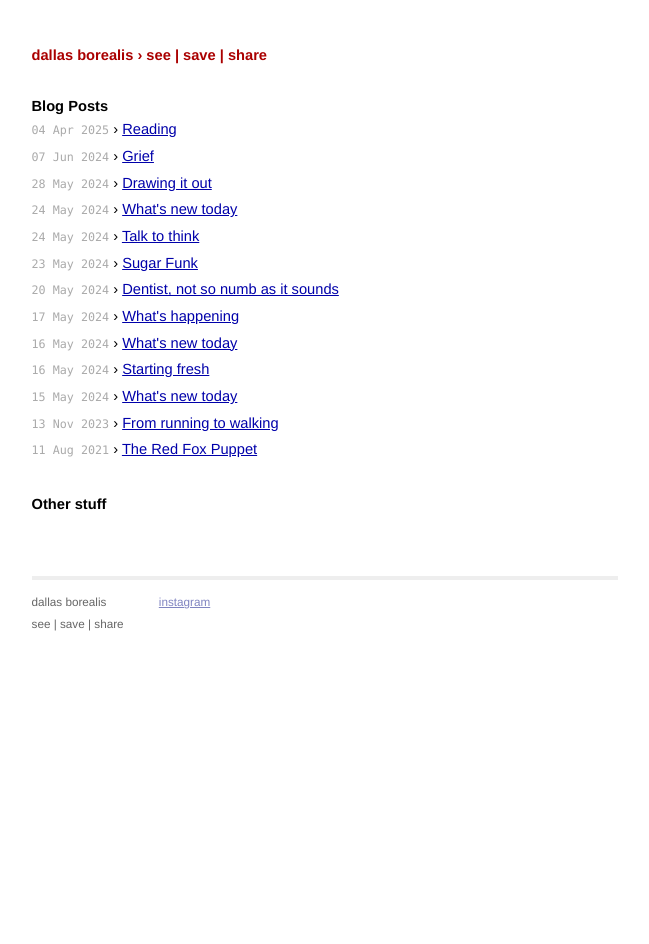
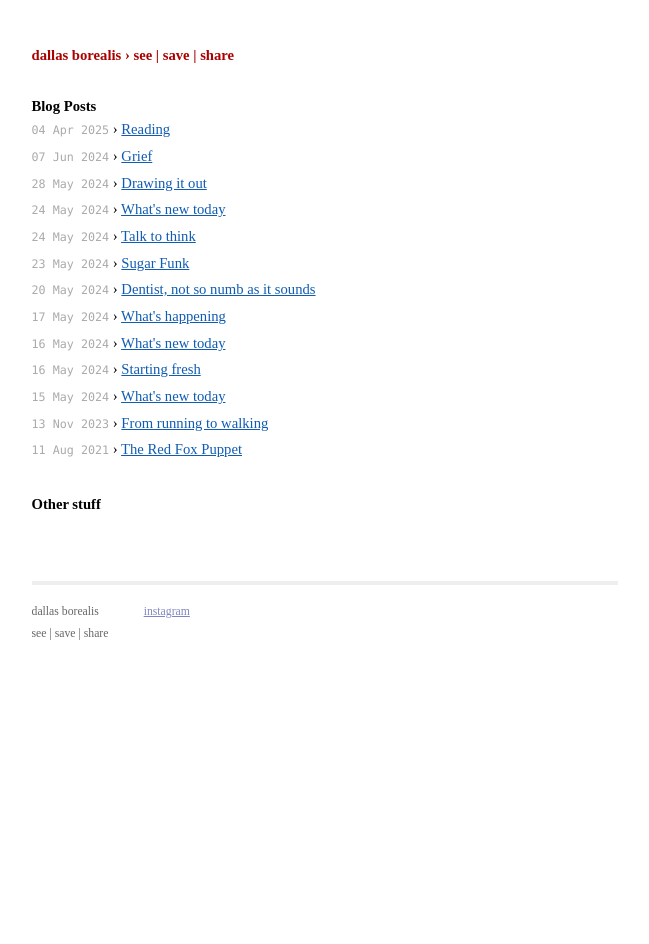
Before and after one commit to dallas-borealis/dallas-borealis.github.io, a Jekyll site: the page built from index.html, in a window 1280 px wide. Shown: the whole page, without its empty margins (315-964 px from the left). Built offline with Jekyll 4.4.1, drawn with Linux system fonts in a browser that asks for light colours.

Commit message:
Update screen.css

```diff
--- a/css/screen.css
+++ b/css/screen.css
@@ -17,7 +17,7 @@ html, body {
 
 body {
   background-color: white;
-  font: 13.34px helvetica, arial, clean, sans-serif;
+  font: 13.34px serif;
   *font-size: small;
   text-align: center;
 }
@@ -31,19 +31,24 @@ h1 {
 }
 
 p {
-  margin: 1em 0;
+  margin-top: 1.375em;
+  margin-bottom: 0;
+}
+p + p {
+  margin-top: 0;
+  text-indent: 1.375em;
 }
 
 a {
-  color: #00a;
+  color: #0f5cb2;
 }
 
 a:hover {
-  color: black;
+  opacity: 0.8;
 }
 
 a:visited {
-  color: #a0a;
+  color: #0f5cb2;
 }
 
 table {
```
